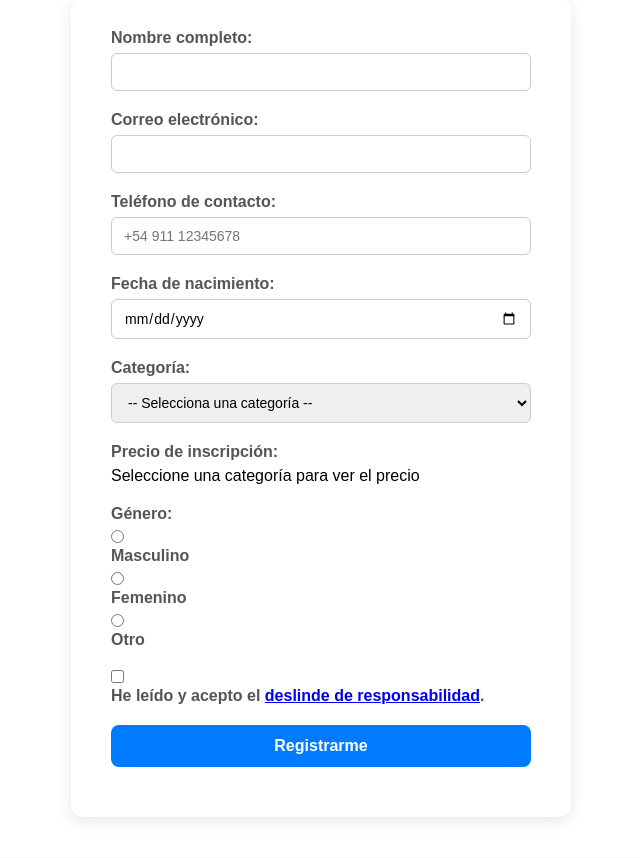
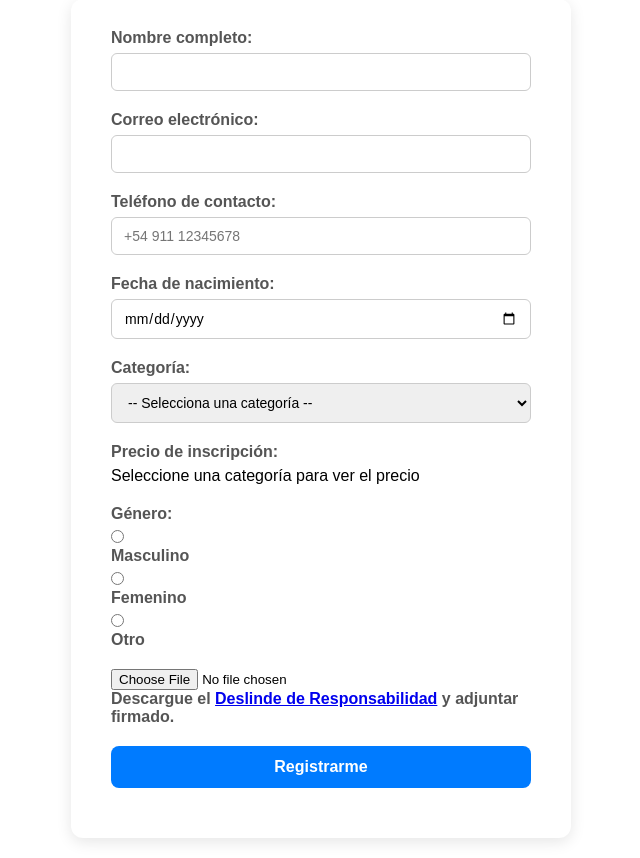
Before and after one commit to FlorianLucchini/TP2-IDS, a Flask app: page /registration in a window 1280 px wide. Shown: the part 210-1068 px from the top of the page, without its empty margins (319-959 px from the left). Run offline with Flask 3, Linux system fonts and the light colour scheme.

Commit message:
Se completó la funcionalidad de adjuntar un pdf en el registro

```diff
--- a/app.py
+++ b/app.py
@@ -10,8 +10,8 @@ app.config['MAIL_PORT'] = 587
 app.config['MAIL_USE_TLS'] = True
 app.config['MAIL_USE_SSL'] = False
 app.config['MAIL_USERNAME'] = 'devtestingdev2@gmail.com'
-app.config['MAIL_PASSWORD'] = 'Testing33.'
-app.config['MAIL_DEFAULT_SENDER'] = 'devtestingdev2@gmail.com'
+app.config['MAIL_PASSWORD'] = 'ajyo zinv jddg japi'
+app.config['MAIL_DEFAULT_SENDER'] = ('TP2-IDS', 'devtestingdev2@gmail.com')
 
 # Conectar Flask-Mail con la app
 mail.init_app(app)
@@ -104,10 +104,10 @@ def submit_registration():
     fecha_nacimiento = request.form.get("fecha_nacimiento")
     categoria = request.form.get("categoria")
     genero = request.form.get("genero")
-    deslinde = request.form.get("deslinde")
+    deslinde = request.files.get("deslinde")
 
     # Validación
-    if not all([nombre, email, telefono, fecha_nacimiento, categoria, genero, deslinde]):
+    if not all([nombre, email, telefono, fecha_nacimiento, categoria, genero]) or not deslinde:
         return redirect(url_for('registration'))
 
     #Procesamiento de datos y construcción del email
@@ -124,13 +124,15 @@ def submit_registration():
         - Modalidad: {modalidad_nombre}
         - Género: {genero}
         - Fecha de Nacimiento: {fecha_nacimiento}
-        - Deslinde de Responsabilidad: {deslinde.capitalize()}
     """
 
     # Creación y envío del correo
     msg = Message(subject=asunto,
                   recipients=["lpeneff@fi.uba.ar"],
                   body=cuerpo_del_mensaje)
+
+
+    msg.attach(deslinde.filename, deslinde.content_type, deslinde.read())
 
     mail.send(msg)
 
--- a/templates/registration.html
+++ b/templates/registration.html
@@ -7,7 +7,7 @@
 {% block content %}
 <h1>Formulario de inscripción</h1>
 
-<form action="{{ url_for('submit_registration') }}" method="post" class="form">
+<form action="{{ url_for('submit_registration') }}" method="POST" class="form" enctype="multipart/form-data">
 
     <!-- Nombre -->
     <div class="form-group">
@@ -64,8 +64,8 @@
 
     <!-- Deslinde de responsabilidad -->
     <div class="form-group">
-        <input type="checkbox" id="deslinde" name="deslinde" value="acepto" required>
-        <label for="deslinde">He leído y acepto el <a href="{{ url_for('static', filename='Deslinde_Responsabilidad_MTB_Tandil_2025 (1).pdf') }}" target="_blank">deslinde de responsabilidad</a>.</label>
+        <input type="file" id="deslinde" name="deslinde" required accept=".pdf,.doc,.docx">
+        <label for="deslinde">Descargue el <a href="{{ url_for('static', filename='Deslinde_Responsabilidad_MTB_Tandil_2025 (1).pdf') }}" target="_blank">Deslinde de Responsabilidad</a> y adjuntar firmado.</label>
     </div>
 
     <!-- Botón -->
```
